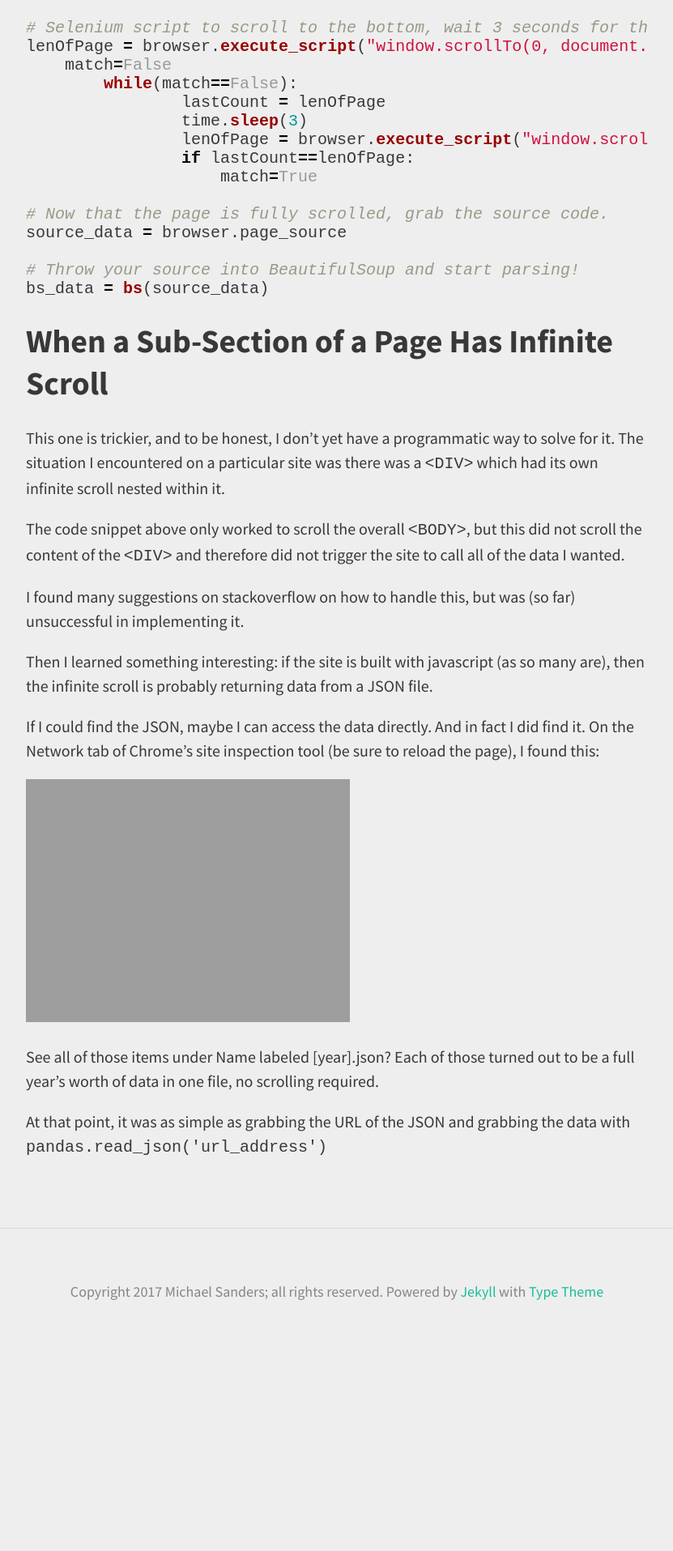
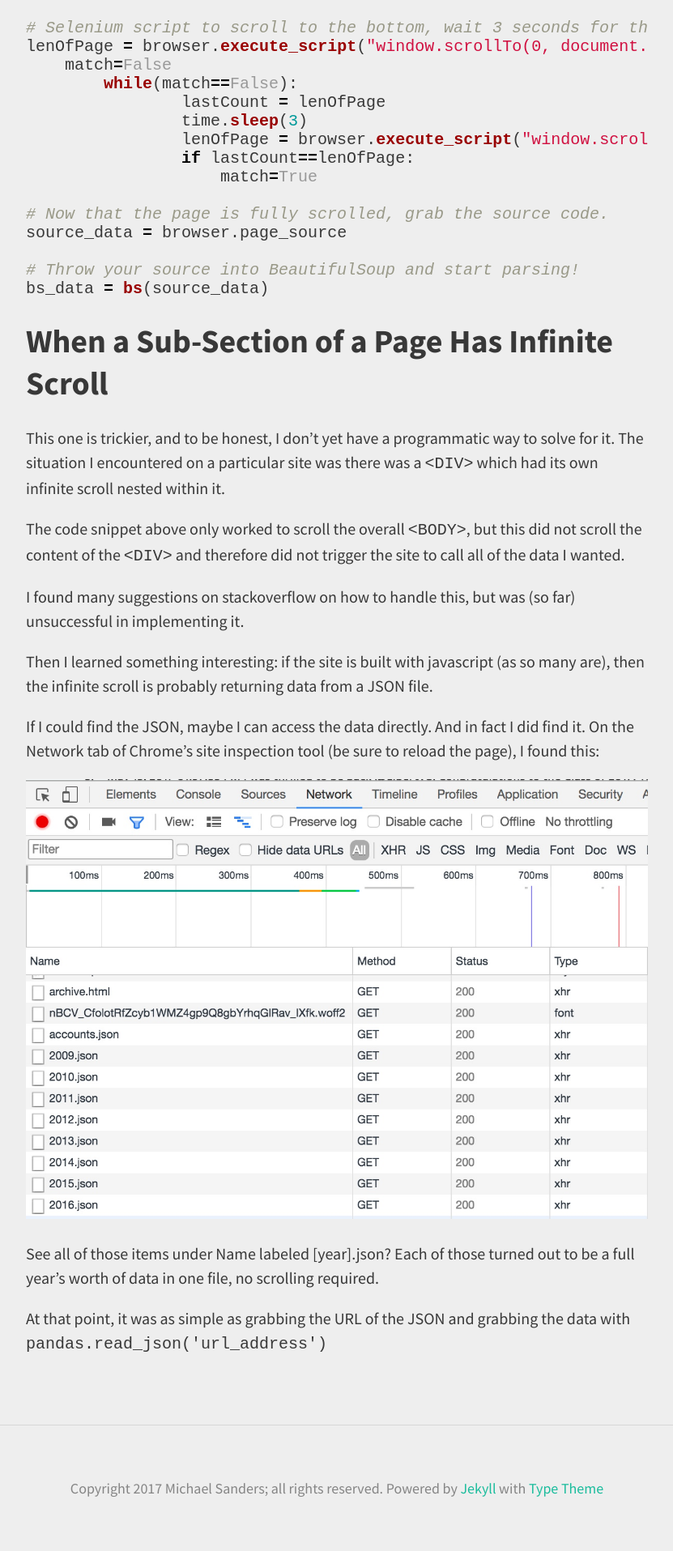
Before and after one commit to MikeS-nth/MikeS-nth.github.io, a Jekyll site: the page built from _posts/2017-05-12-scrapin-and-scrollin.md, in a window 1280 px wide. Shown: the part 1288-3203 px from the top of the page at 81% size, without its empty margins (224-1055 px from the left). Built offline with Jekyll 4.4.1, drawn with Linux system fonts in a browser that asks for light colours; nearby versions of some CDN libraries; before the commit the page ends 2960 px from its top, so only the background shows below that.

Commit message:
fixed image link

```diff
--- a/_posts/2017-05-12-scrapin-and-scrollin.md
+++ b/_posts/2017-05-12-scrapin-and-scrollin.md
@@ -52,7 +52,7 @@ Then I learned something interesting: if the site is built with javascript (as s
 
 If I could find the JSON, maybe I can access the data directly.  And in fact I did find it.  On the Network tab of Chrome's site inspection tool (be sure to reload the page), I found this:
 
-![jsons](https://michaeljsanders.com/img/site-inspect.jpg)
+![jsons](https://michaeljsanders.com/img/site_inspect.jpg)
 
 See all of those items under Name labeled [year].json?  Each of those turned out to be a full year's worth of data in one file, no scrolling required.
 
```
